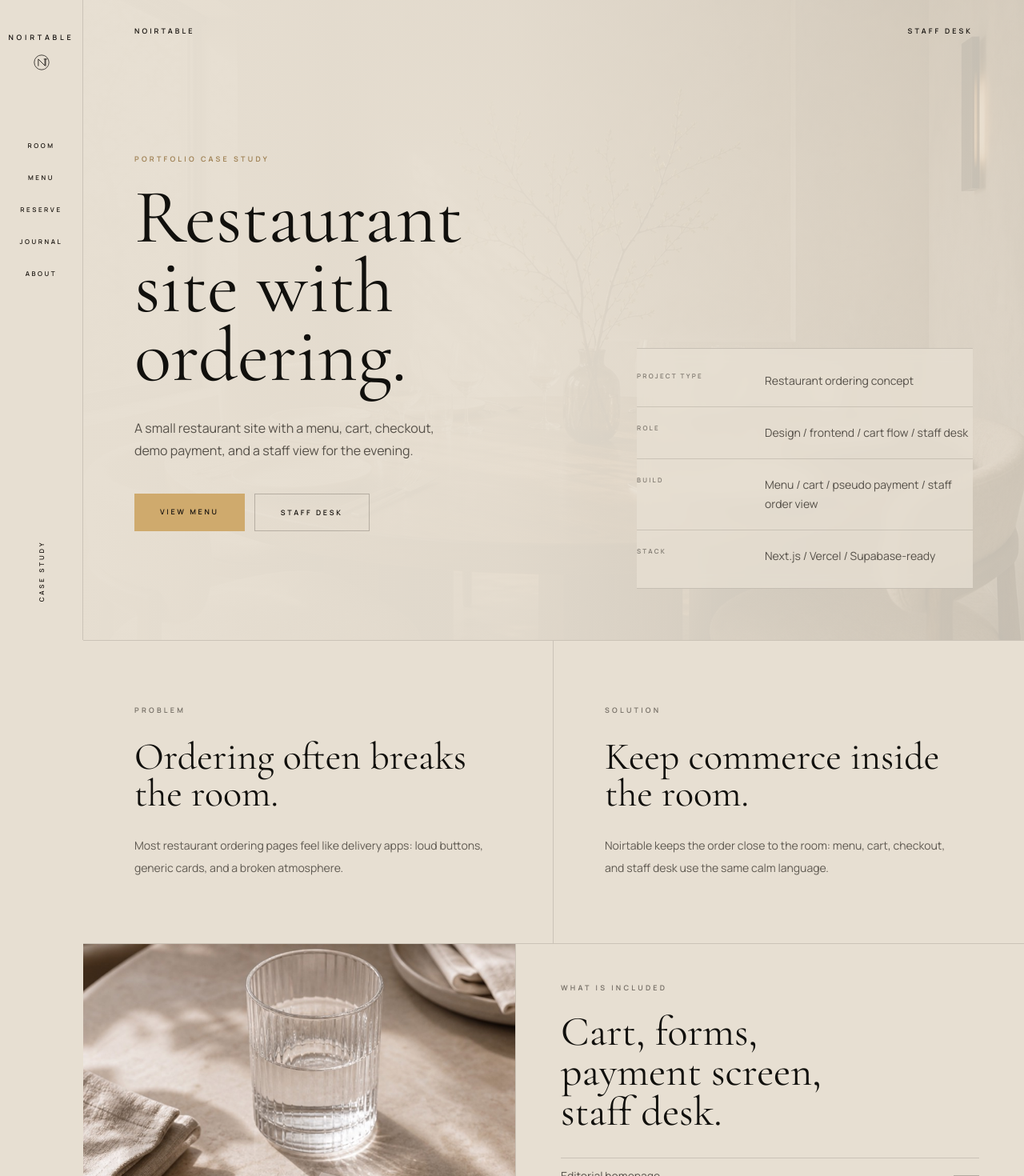
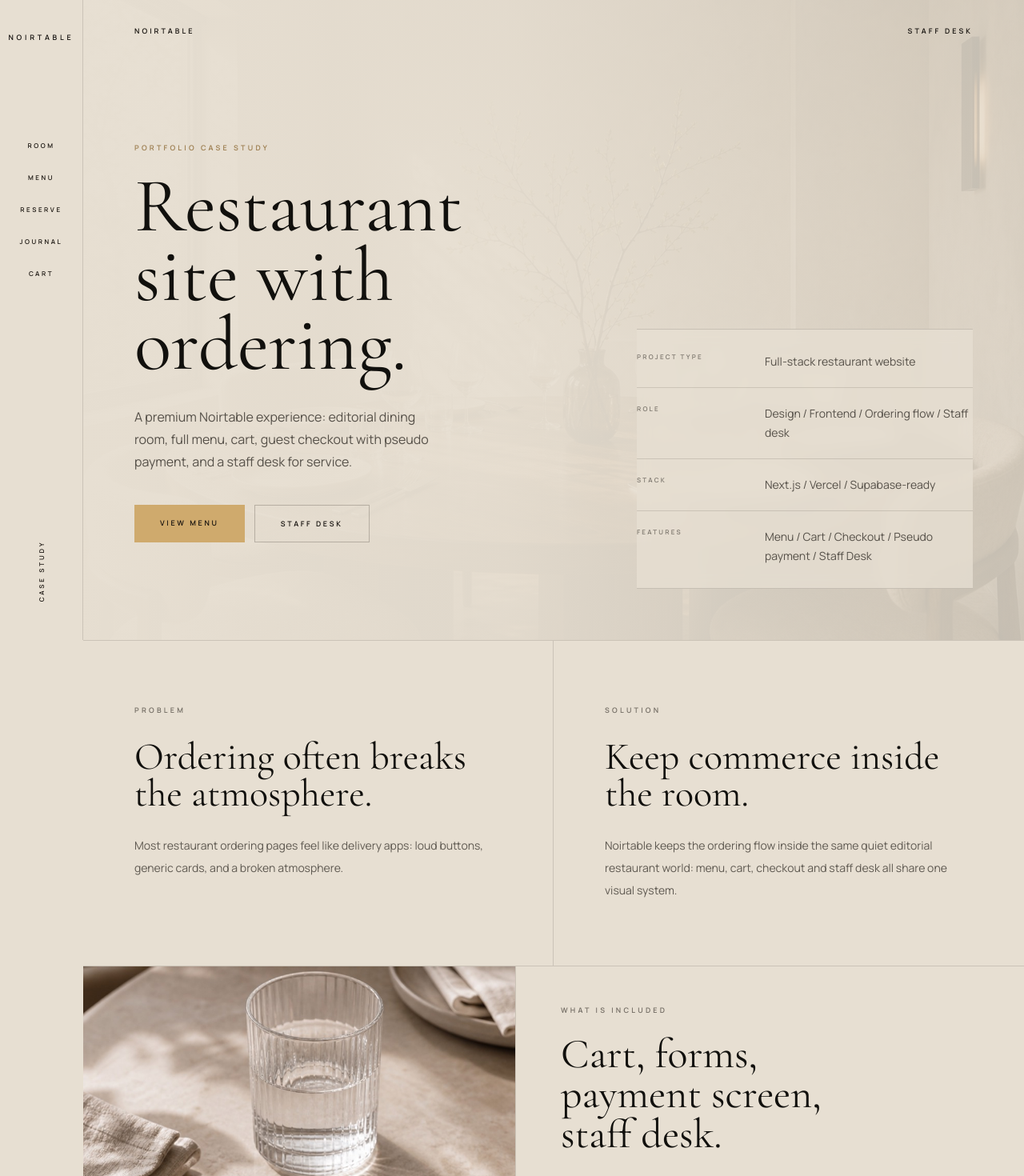
Before and after one commit to noirectinea/noirtable, a Next.js app: page /case-study in a window 1280 px wide. Shown: the top 1470 px of the page at 80% size. Built offline with nearby package versions, Linux system fonts and the light colour scheme.

Commit message:
Revert "Polish Noirtable brand and copy"
This reverts commit 9a9c9dc3f7bcc10398b80552d02d590b0e44ada9.

```diff
--- a/src/components/AdminOrdersPage.tsx
+++ b/src/components/AdminOrdersPage.tsx
@@ -174,7 +174,7 @@ export function AdminOrdersPage() {
             Tonight&apos;s room, kept in order.
           </h1>
           <p className="mt-8 max-w-sm text-sm leading-7 text-[#1f1a15]/68">
-            Orders and table requests for the evening team.
+            Orders, reservations, and menu notes in one calm service screen.
           </p>
         </div>
 
@@ -216,7 +216,7 @@ export function AdminOrdersPage() {
             <p className="text-[9px] font-semibold uppercase tracking-[0.36em] text-[#1f1a15]/55">
               Orders
             </p>
-            <h2 className="mt-3 font-serif text-5xl leading-none">Orders</h2>
+            <h2 className="mt-3 font-serif text-5xl leading-none">Kitchen flow</h2>
           </div>
           <div className="flex gap-2 overflow-x-auto">
             {orderFilters.map((filter) => {
--- a/src/components/CartPage.tsx
+++ b/src/components/CartPage.tsx
@@ -40,7 +40,7 @@ export function CartPage() {
               Held for the kitchen.
             </h1>
             <p className="mt-6 max-w-sm text-sm leading-7 text-[#f6efe4]/82">
-              Review the plates before sending them through.
+              Review the plates, then send the note through when you are ready.
             </p>
           </div>
         </div>
@@ -53,7 +53,7 @@ export function CartPage() {
                   Cart
                 </p>
                 <h2 className="mt-4 font-serif text-5xl leading-none sm:text-6xl">
-                  Your plates
+                  Order list
                 </h2>
               </div>
               <p className="text-[9px] font-semibold uppercase tracking-[0.3em] text-[#1f1a15]/55">
--- a/src/components/CaseStudyPage.tsx
+++ b/src/components/CaseStudyPage.tsx
@@ -1,12 +1,14 @@
+"use client";
+
 import Image from "next/image";
 import Link from "next/link";
-import { NoirtableMark } from "@/components/NoirtableMark";
+import { useCart } from "@/lib/cart";
 
 const projectMeta = [
-  ["Project type", "Restaurant ordering concept"],
-  ["Role", "Design / frontend / cart flow / staff desk"],
-  ["Build", "Menu / cart / pseudo payment / staff order view"],
+  ["Project type", "Full-stack restaurant website"],
+  ["Role", "Design / Frontend / Ordering flow / Staff desk"],
   ["Stack", "Next.js / Vercel / Supabase-ready"],
+  ["Features", "Menu / Cart / Checkout / Pseudo payment / Staff Desk"],
 ];
 
 const buildNotes = [
@@ -26,7 +28,7 @@ const staffFeatures = [
   "Staff actions",
 ];
 
-const flowSteps = [
+const journeySteps = [
   ["01 Menu", "Guest chooses plates"],
   ["02 Cart", "Order is reviewed"],
   ["03 Checkout", "Guest data is collected"],
@@ -34,25 +36,22 @@ const flowSteps = [
   ["05 Staff desk", "Order lands with staff"],
 ];
 
-function Sidebar() {
+function Sidebar({ itemCount }: { itemCount: number }) {
   return (
     <aside className="fixed bottom-0 left-0 top-0 z-40 hidden w-[104px] border-r border-[#2d261f]/15 bg-[#e7dfd2] lg:block">
-      <div className="absolute left-0 right-0 top-10 grid justify-items-center gap-3 text-[#15120f]">
-        <Link
-          href="/"
-          className="text-center text-[9px] font-semibold uppercase tracking-[0.42em]"
-        >
-          Noirtable
-        </Link>
-        <NoirtableMark className="h-6 w-6" />
-      </div>
+      <Link
+        href="/"
+        className="absolute left-0 right-0 top-10 text-center text-[9px] font-semibold uppercase tracking-[0.42em] text-[#15120f]"
+      >
+        Noirtable
+      </Link>
 
       <nav className="absolute left-0 right-0 top-[22vh] grid gap-7 text-center text-[8px] font-semibold uppercase tracking-[0.32em] text-[#1c1712]">
         <Link href="/#room">Room</Link>
         <Link href="/menu">Menu</Link>
         <Link href="/#reserve">Reserve</Link>
         <Link href="/case-study">Journal</Link>
-        <Link href="/#room">About</Link>
+        <Link href="/cart">{itemCount > 0 ? `Cart ${itemCount}` : "Cart"}</Link>
       </nav>
 
       <p className="absolute bottom-20 left-1/2 -translate-x-1/2 -rotate-90 whitespace-nowrap text-[8px] font-semibold uppercase tracking-[0.36em] text-[#1c1712]">
@@ -63,9 +62,11 @@ function Sidebar() {
 }
 
 export function CaseStudyPage() {
+  const { itemCount } = useCart();
+
   return (
     <main className="min-h-screen bg-[#e7dfd2] text-[#11100d]">
-      <Sidebar />
+      <Sidebar itemCount={itemCount} />
 
       <div className="lg:pl-[104px]">
         <section className="relative grid min-h-screen overflow-hidden border-b border-[#2d261f]/15 px-6 py-8 sm:px-10 lg:grid-cols-[44%_56%] lg:px-0 lg:py-0">
@@ -94,8 +95,9 @@ export function CaseStudyPage() {
               Restaurant site with ordering.
             </h1>
             <p className="mt-8 max-w-md text-sm leading-7 text-[#1f1a15]/72 sm:text-base">
-              A small restaurant site with a menu, cart, checkout, demo payment,
-              and a staff view for the evening.
+              A premium Noirtable experience: editorial dining room, full menu,
+              cart, guest checkout with pseudo payment, and a staff desk for
+              service.
             </p>
             <div className="mt-10 flex flex-wrap gap-3">
               <Link
@@ -138,7 +140,7 @@ export function CaseStudyPage() {
               Problem
             </p>
             <h2 className="mt-7 max-w-md font-serif text-5xl leading-[0.96]">
-              Ordering often breaks the room.
+              Ordering often breaks the atmosphere.
             </h2>
             <p className="mt-7 max-w-md text-sm leading-7 text-[#1f1a15]/68">
               Most restaurant ordering pages feel like delivery apps: loud
@@ -154,8 +156,9 @@ export function CaseStudyPage() {
               Keep commerce inside the room.
             </h2>
             <p className="mt-7 max-w-md text-sm leading-7 text-[#1f1a15]/68">
-              Noirtable keeps the order close to the room: menu, cart, checkout,
-              and staff desk use the same calm language.
+              Noirtable keeps the ordering flow inside the same quiet editorial
+              restaurant world: menu, cart, checkout and staff desk all share
+              one visual system.
             </p>
           </div>
         </section>
@@ -225,7 +228,7 @@ export function CaseStudyPage() {
             </h2>
             <p className="mt-7 max-w-md text-sm leading-7 text-[#1f1a15]/68">
               Orders and table requests land in a quiet internal view, where the
-              team can confirm, prepare, and close the order.
+              team can confirm, prepare, and complete service.
             </p>
             <div className="mt-9 flex flex-wrap gap-3">
               <Link
@@ -254,7 +257,7 @@ export function CaseStudyPage() {
                     {feature}
                   </span>
                   <span className="text-[8px] font-semibold uppercase tracking-[0.28em] text-[#1f1a15]/52">
-                    Sheet
+                    Staff
                   </span>
                 </div>
               ))}
@@ -269,11 +272,11 @@ export function CaseStudyPage() {
                 Flow
               </p>
               <h2 className="mt-7 max-w-sm font-serif text-5xl leading-[0.96]">
-                From menu to staff desk.
+                Guest to staff, without leaving the tone.
               </h2>
             </div>
             <div className="grid gap-0 border-y border-[#2d261f]/15">
-              {flowSteps.map(([label, text]) => (
+              {journeySteps.map(([label, text]) => (
                 <div
                   key={label}
                   className="grid gap-3 border-b border-[#2d261f]/12 py-5 last:border-b-0 sm:grid-cols-[180px_1fr]"
@@ -293,11 +296,11 @@ export function CaseStudyPage() {
         <section className="px-6 py-16 sm:px-10 lg:px-16 lg:py-20">
           <div className="border-y border-[#2d261f]/15 py-12 text-center">
             <p className="text-[9px] font-semibold uppercase tracking-[0.36em] text-[#1f1a15]/58">
-              Built as a restaurant ordering concept
+              Built as a full-stack portfolio concept
             </p>
             <h2 className="mx-auto mt-7 max-w-3xl font-serif text-5xl leading-[0.96] sm:text-6xl">
-              A restaurant site with menu, cart, checkout, demo payment and a
-              staff sheet.
+              An editorial restaurant website with menu, cart, checkout,
+              pseudo payment and staff desk.
             </h2>
             <div className="mt-10 flex flex-wrap justify-center gap-3">
               <Link
--- a/src/components/CheckoutPage.tsx
+++ b/src/components/CheckoutPage.tsx
@@ -92,10 +92,11 @@ export function CheckoutPage() {
             A final note, before the kitchen.
           </h1>
           <p className="mt-8 max-w-sm text-sm leading-7 text-[#1f1a15]/68">
-            Enter your details. The room receives the order quietly.
+            Enter your details and confirm the order. Payment is simulated for
+            this portfolio project.
           </p>
           <div className="mt-12 border-y border-[#2d261f]/15 py-5 text-[9px] font-semibold uppercase tracking-[0.28em] text-[#1f1a15]/55">
-            Pickup / Noirtable / Demo payment
+            Demo payment / pickup order / staff desk handoff
           </div>
         </div>
 
--- a/src/components/FoodOrderingPage.tsx
+++ b/src/components/FoodOrderingPage.tsx
@@ -6,7 +6,6 @@ import type { FormEvent } from "react";
 import { useState } from "react";
 import { menuItems, type MenuItem } from "@/data/menu";
 import { formatPrice, useCart } from "@/lib/cart";
-import { NoirtableMark } from "@/components/NoirtableMark";
 
 const previewItems = menuItems.slice(0, 4);
 const previewImages = [
@@ -16,18 +15,15 @@ const previewImages = [
   "/images/menu-dishes-fast/dish-04-charred-octopus.jpg",
 ];
 
-function Sidebar() {
+function Sidebar({ itemCount }: { itemCount: number }) {
   return (
     <aside className="fixed bottom-0 left-0 top-0 z-40 hidden w-[104px] border-r border-[#2d261f]/15 bg-[#e7dfd2] lg:block">
-      <div className="absolute left-0 right-0 top-10 grid justify-items-center gap-3 text-[#15120f]">
-        <Link
-          href="/"
-          className="text-center text-[9px] font-semibold uppercase tracking-[0.42em]"
-        >
-          Noirtable
-        </Link>
-        <NoirtableMark className="h-6 w-6" />
-      </div>
+      <Link
+        href="/"
+        className="absolute left-0 right-0 top-10 text-center text-[9px] font-semibold uppercase tracking-[0.42em] text-[#15120f]"
+      >
+        Noirtable
+      </Link>
 
       <nav className="absolute left-0 right-0 top-[22vh] grid gap-7 text-center text-[8px] font-semibold uppercase tracking-[0.32em] text-[#1c1712]">
         <a href="#room">Room</a>
@@ -35,6 +31,7 @@ function Sidebar() {
         <a href="#reserve">Reserve</a>
         <Link href="/case-study">Journal</Link>
         <a href="#room">About</a>
+        <Link href="/cart">{itemCount > 0 ? `Cart ${itemCount}` : "Cart"}</Link>
       </nav>
 
       <p className="absolute bottom-20 left-1/2 -translate-x-1/2 -rotate-90 whitespace-nowrap text-[8px] font-semibold uppercase tracking-[0.36em] text-[#1c1712]">
@@ -162,7 +159,7 @@ export function FoodOrderingPage() {
 
   return (
     <main className="min-h-screen overflow-x-clip bg-[#e7dfd2] text-[#11100d]">
-      <Sidebar />
+      <Sidebar itemCount={itemCount} />
 
       <div className="lg:pl-[104px]">
         <section className="relative min-h-screen border-b border-[#2d261f]/15">
@@ -405,7 +402,7 @@ export function FoodOrderingPage() {
         <footer className="flex flex-wrap items-center justify-between gap-5 px-6 py-9 text-[9px] font-semibold uppercase tracking-[0.32em] text-[#11100d] lg:px-16">
           <span>Noirtable</span>
           <nav className="flex flex-wrap gap-7">
-            <Link href="/cart">{itemCount > 0 ? `Cart ${itemCount}` : "Cart"}</Link>
+            <Link href="/cart">Cart {itemCount}</Link>
             <a href="#reserve">Reserve</a>
             <Link href="/staff">Staff desk</Link>
             <Link href="/case-study">Case study</Link>
--- a/src/components/FullMenuPage.tsx
+++ b/src/components/FullMenuPage.tsx
@@ -5,7 +5,6 @@ import Link from "next/link";
 import { useEffect, useMemo, useState } from "react";
 import { menuItems, type MenuItem } from "@/data/menu";
 import { formatPrice, useCart } from "@/lib/cart";
-import { NoirtableMark } from "@/components/NoirtableMark";
 
 type MenuSection = "Starters" | "Mains" | "Pasta" | "Sides" | "Desserts" | "Drinks";
 
@@ -64,18 +63,15 @@ function getItem(entry: FullMenuEntry) {
   return item;
 }
 
-function Sidebar() {
+function Sidebar({ itemCount }: { itemCount: number }) {
   return (
     <aside className="fixed bottom-0 left-0 top-0 z-40 hidden w-[104px] border-r border-[#2d261f]/15 bg-[#e7dfd2] lg:block">
-      <div className="absolute left-0 right-0 top-10 grid justify-items-center gap-3 text-[#15120f]">
-        <Link
-          href="/"
-          className="text-center text-[9px] font-semibold uppercase tracking-[0.42em]"
-        >
-          Noirtable
-        </Link>
-        <NoirtableMark className="h-6 w-6" />
-      </div>
+      <Link
+        href="/"
+        className="absolute left-0 right-0 top-10 text-center text-[9px] font-semibold uppercase tracking-[0.42em] text-[#15120f]"
+      >
+        Noirtable
+      </Link>
 
       <nav className="absolute left-0 right-0 top-[22vh] grid gap-7 text-center text-[8px] font-semibold uppercase tracking-[0.32em] text-[#1c1712]">
         <Link href="/#room">Room</Link>
@@ -86,6 +82,7 @@ function Sidebar() {
         <Link href="/#reserve">Reserve</Link>
         <Link href="/case-study">Journal</Link>
         <Link href="/#room">About</Link>
+        <Link href="/cart">{itemCount > 0 ? `Cart ${itemCount}` : "Cart"}</Link>
       </nav>
 
       <p className="absolute bottom-20 left-1/2 -translate-x-1/2 -rotate-90 whitespace-nowrap text-[8px] font-semibold uppercase tracking-[0.36em] text-[#1c1712]">
@@ -105,7 +102,7 @@ function FullMenuCard({
   onView: (entry: FullMenuEntry) => void;
 }) {
   return (
-    <article className="border border-[#2d261f]/18 bg-[#e7dfd2] transition-colors duration-300 hover:border-[#2d261f]/32">
+    <article className="border border-[#2d261f]/18 bg-[#e7dfd2]">
       <button
         type="button"
         onClick={() => onView(entry)}
@@ -120,7 +117,7 @@ function FullMenuCard({
           quality={68}
           loading={entry.index <= 4 ? "eager" : "lazy"}
           fetchPriority={entry.index <= 4 ? "high" : "auto"}
-          className="menu-card-image transition-opacity duration-300 hover:opacity-90"
+          className="menu-card-image"
         />
       </button>
 
@@ -265,7 +262,7 @@ export function FullMenuPage() {
 
   return (
     <main id="top" className="min-h-screen overflow-x-clip bg-[#e7dfd2] text-[#11100d]">
-      <Sidebar />
+      <Sidebar itemCount={itemCount} />
 
       <DetailModal
         entry={selectedEntry}
@@ -276,6 +273,12 @@ export function FullMenuPage() {
 
       <div className="lg:pl-[104px]">
         <div className="fixed bottom-5 right-5 z-50 flex gap-2 lg:bottom-auto lg:right-16 lg:top-6">
+          <Link
+            href="/#reserve"
+            className="hidden h-12 items-center border border-[#11100d]/45 bg-[#e7dfd2]/92 px-6 text-[9px] font-semibold uppercase tracking-[0.32em] text-[#11100d] transition-colors duration-300 hover:bg-[#d7c09a] lg:inline-flex"
+          >
+            Reserve
+          </Link>
           <Link
             href="/cart"
             className="inline-flex h-12 items-center border border-[#11100d]/45 bg-[#e7dfd2]/94 px-6 text-[9px] font-semibold uppercase tracking-[0.32em] text-[#11100d] transition-colors duration-300 hover:bg-[#d7c09a]"
@@ -312,7 +315,7 @@ export function FullMenuPage() {
 
           <Link
             href="/#reserve"
-            className="h-12 justify-self-start border border-[#11100d]/45 px-6 text-[9px] font-semibold uppercase tracking-[0.32em] transition-colors duration-300 hover:bg-[#d7c09a] lg:justify-self-end"
+            className="h-12 justify-self-start border border-[#11100d]/45 px-6 text-[9px] font-semibold uppercase tracking-[0.32em] transition-colors duration-300 hover:bg-[#d7c09a] lg:invisible lg:justify-self-end"
           >
             Reserve
           </Link>
@@ -323,7 +326,7 @@ export function FullMenuPage() {
             <button
               type="button"
               onClick={() => setActiveSection("All")}
-              className={`pb-2 transition-opacity duration-300 hover:opacity-60 ${activeSection === "All" ? "border-b border-[#11100d]" : ""}`}
+              className={`pb-2 ${activeSection === "All" ? "border-b border-[#11100d]" : ""}`}
             >
               All
             </button>
@@ -332,7 +335,7 @@ export function FullMenuPage() {
                 key={section}
                 type="button"
                 onClick={() => setActiveSection(section)}
-                className={`pb-2 transition-opacity duration-300 hover:opacity-60 ${activeSection === section ? "border-b border-[#11100d]" : ""}`}
+                className={`pb-2 ${activeSection === section ? "border-b border-[#11100d]" : ""}`}
               >
                 {section}
               </button>
--- a/src/components/NoirtableMark.tsx
+++ /dev/null
@@ -1,24 +0,0 @@
-export function NoirtableMark({ className = "" }: { className?: string }) {
-  return (
-    <svg
-      aria-hidden="true"
-      viewBox="0 0 32 32"
-      className={className}
-      fill="none"
-    >
-      <circle cx="16" cy="16" r="12.25" stroke="currentColor" strokeWidth="1" />
-      <path
-        d="M10.5 21.5V10.5L21.5 21.5V10.5"
-        stroke="currentColor"
-        strokeWidth="1.15"
-        strokeLinecap="square"
-      />
-      <path
-        d="M20.25 10.5H25.25M22.75 10.5V21.5"
-        stroke="currentColor"
-        strokeWidth="1"
-        strokeLinecap="square"
-      />
-    </svg>
-  );
-}
```
Also changed, not shown: src/components/OrderSuccessPage.tsx (+2 -5 lines).
